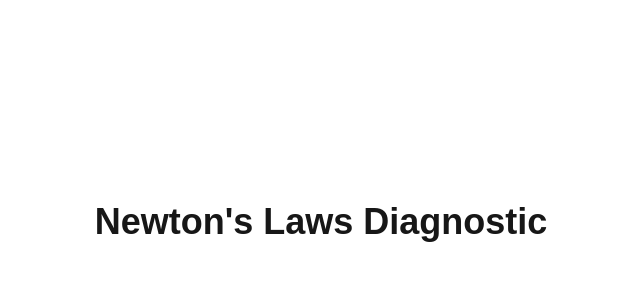
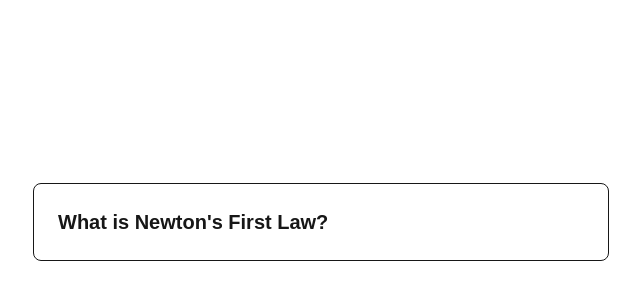
Before and after one commit to Omkarkele2006/SciSleuth, a Next.js app in the folder frontend/: page /diagnostic in a window 1280 px wide. Shown: the part 178-478 px from the top of the page, without its empty margins (319-959 px from the left). Built offline with nearby package versions, Linux system fonts and the light colour scheme.

Commit message:
feat: create reusable QuestionCard component

```diff
--- a/frontend/src/app/diagnostic/page.tsx
+++ b/frontend/src/app/diagnostic/page.tsx
@@ -1,9 +1,9 @@
+import QuestionCard from "@/components/QuestionCard";
+
 export default function DiagnosticPage() {
   return (
     <main className="min-h-screen flex items-center justify-center">
-      <h1 className="text-4xl font-bold">
-        Newton's Laws Diagnostic
-      </h1>
+      <QuestionCard question="What is Newton's First Law?" />
     </main>
   );
 }
--- /dev/null
+++ b/frontend/src/components/QuestionCard.tsx
@@ -0,0 +1,13 @@
+type QuestionCardProps = {
+  question: string;
+};
+
+export default function QuestionCard({
+  question,
+}: QuestionCardProps) {
+  return (
+    <div className="border rounded-lg p-6 max-w-xl w-full">
+      <h2 className="text-xl font-semibold">{question}</h2>
+    </div>
+  );
+}
```
